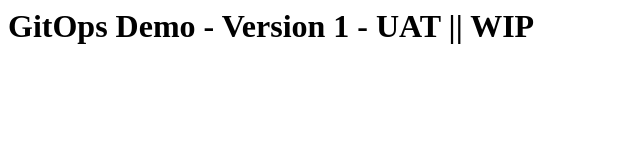
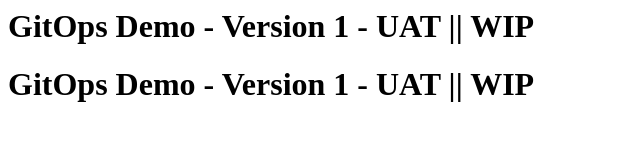
Before and after one commit to sravan-kumarc/nginx-app, a plain HTML site: page index.html in a window 1280 px wide. Shown: the whole page, without its empty margins (0-640 px from the left). Drawn offline with Linux system fonts and the light colour scheme.

Commit message:
Update index.html

```diff
--- a/index.html
+++ b/index.html
@@ -1 +1,2 @@
 <h1> GitOps Demo - Version 1 - UAT || WIP </h1>
+<h1> GitOps Demo - Version 1 - UAT || WIP </h1>
```
